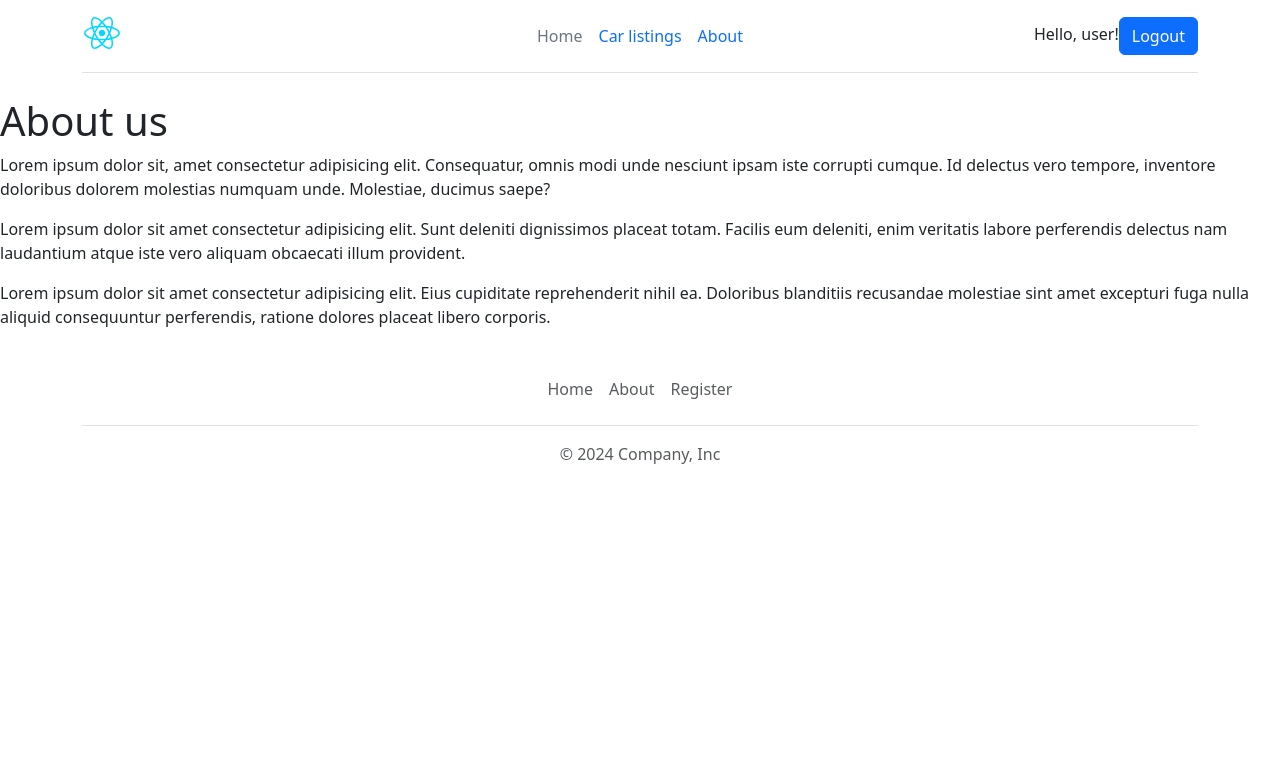
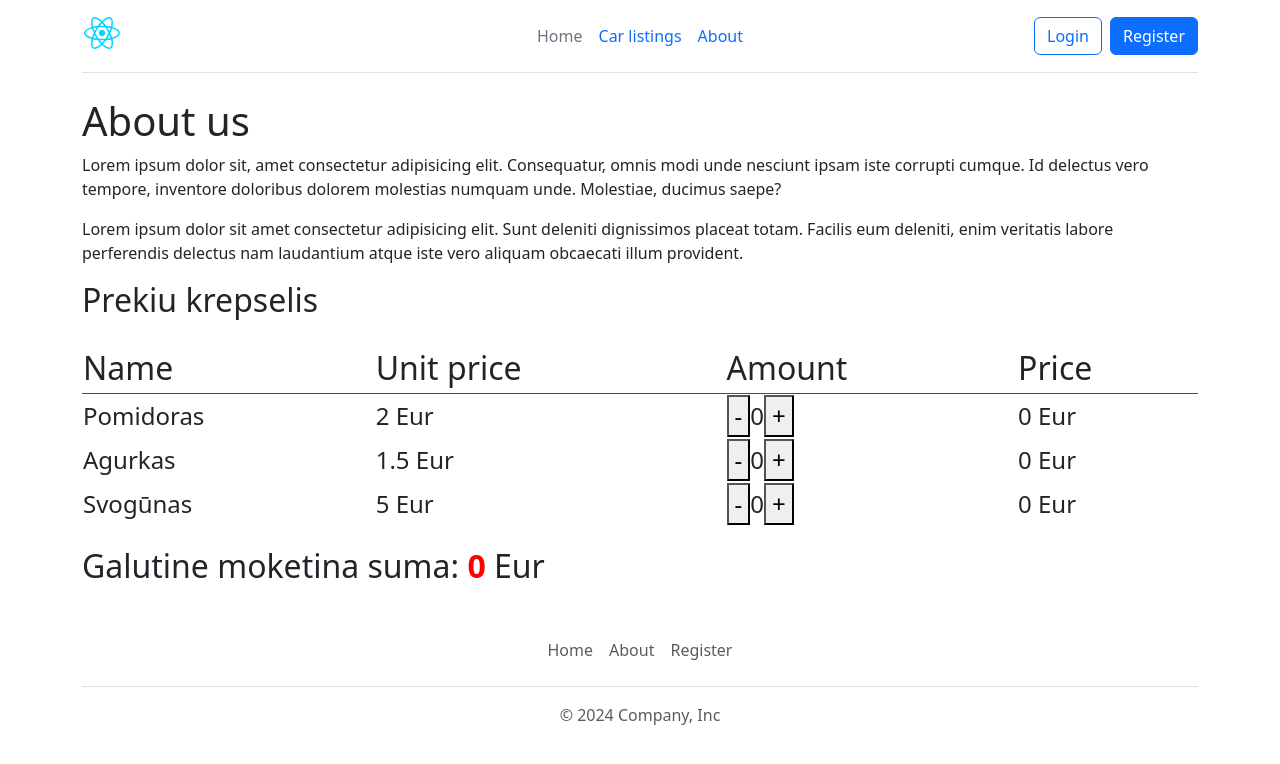
Before and after one commit to front-end-by-rimantas/48-grupe-auto, a React (Vite) app in the folder client/: page /about in a window 1280 px wide. Shown: the top 764 px of the page. Built offline with nearby package versions, Linux system fonts and the light colour scheme.

Commit message:
Callback

```diff
--- a/client/src/components/header/Header.jsx
+++ b/client/src/components/header/Header.jsx
@@ -2,7 +2,7 @@ import { Link } from 'react-router-dom';
 import logo from '../../assets/react.svg';
 
 export function Header() {
-    const isUserLoggedIn = true;
+    const isUserLoggedIn = false;
 
     const guestActions = (
         <div className="col-md-3 text-end">
--- /dev/null
+++ b/client/src/pages/about/Cart.jsx
@@ -0,0 +1,51 @@
+import { Item } from "./Item";
+import style from './Cart.module.css';
+import { useState } from "react";
+
+export function Cart() {
+    const [totalSum, setTotalSum] = useState(0);
+    const data = [
+        {
+            name: 'Pomidoras',
+            price: 2,
+            amount: 0,
+        },
+        {
+            name: 'Agurkas',
+            price: 1.5,
+            amount: 0,
+        },
+        {
+            name: 'Svogūnas',
+            price: 5,
+            amount: 0,
+        },
+    ];
+
+    function handleTotalSumChange(priceChange) {
+        setTotalSum(n => n + priceChange);
+    }
+
+    return (
+        <div className={style.cart}>
+            <h2>Prekiu krepselis</h2>
+            <table>
+                <thead className={style.thead}>
+                    <tr>
+                        <td>Name</td>
+                        <td>Unit price</td>
+                        <td>Amount</td>
+                        <td>Price</td>
+                    </tr>
+                </thead>
+                <tbody className={style.tbody}>
+                    {
+                        data.map((itemData, index) =>
+                            <Item key={index} data={itemData} onSumChange={handleTotalSumChange} />)
+                    }
+                </tbody>
+            </table>
+            <div className={style.total}>Galutine moketina suma: <span>{totalSum}</span> Eur</div>
+        </div>
+    );
+}
--- /dev/null
+++ b/client/src/pages/about/Cart.module.css
@@ -0,0 +1,24 @@
+.cart {
+    display: flex;
+    flex-direction: column;
+    gap: 1rem;
+}
+
+.thead {
+    font-size: 2rem;
+}
+.thead td {
+    border-bottom: 0.1rem solid red;
+}
+
+.tbody {
+    font-size: 1.5rem;
+}
+
+.total {
+    font-size: 2rem;
+}
+.total span {
+    font-weight: bold;
+    color: red;
+}
--- /dev/null
+++ b/client/src/pages/about/Item.jsx
@@ -0,0 +1,33 @@
+/* eslint-disable react/prop-types */
+
+import { useState } from "react";
+
+export function Item({ data, onSumChange }) {
+    const { name, price, amount: initialAmount } = data;
+    const [amount, setAmount] = useState(initialAmount);
+
+    function handleAmountPlus() {
+        setAmount(n => n + 1);
+        onSumChange(price);
+    }
+
+    function handleAmountMinus() {
+        if (amount > 0) {
+            setAmount(n => n - 1);
+            onSumChange(-price);
+        }
+    }
+
+    return (
+        <tr>
+            <td>{name}</td>
+            <td>{price} Eur</td>
+            <td>
+                <button onClick={handleAmountMinus}>-</button>
+                {amount}
+                <button onClick={handleAmountPlus}>+</button>
+            </td>
+            <td>{price * amount} Eur</td>
+        </tr>
+    );
+}
--- a/client/src/pages/about/PageAbout.jsx
+++ b/client/src/pages/about/PageAbout.jsx
@@ -1,10 +1,20 @@
+import { Cart } from "./Cart";
+
 export function PageAbout() {
     return (
-        <>
-            <h1>About us</h1>
-            <p>Lorem ipsum dolor sit, amet consectetur adipisicing elit. Consequatur, omnis modi unde nesciunt ipsam iste corrupti cumque. Id delectus vero tempore, inventore doloribus dolorem molestias numquam unde. Molestiae, ducimus saepe?</p>
-            <p>Lorem ipsum dolor sit amet consectetur adipisicing elit. Sunt deleniti dignissimos placeat totam. Facilis eum deleniti, enim veritatis labore perferendis delectus nam laudantium atque iste vero aliquam obcaecati illum provident.</p>
-            <p>Lorem ipsum dolor sit amet consectetur adipisicing elit. Eius cupiditate reprehenderit nihil ea. Doloribus blanditiis recusandae molestiae sint amet excepturi fuga nulla aliquid consequuntur perferendis, ratione dolores placeat libero corporis.</p>
-        </>
+        <section className="container">
+            <div className="row">
+                <h1 className="col-12">About us</h1>
+                <div className="col-12">
+                    <p>Lorem ipsum dolor sit, amet consectetur adipisicing elit. Consequatur, omnis modi unde nesciunt ipsam iste corrupti cumque. Id delectus vero tempore, inventore doloribus dolorem molestias numquam unde. Molestiae, ducimus saepe?</p>
+                    <p>Lorem ipsum dolor sit amet consectetur adipisicing elit. Sunt deleniti dignissimos placeat totam. Facilis eum deleniti, enim veritatis labore perferendis delectus nam laudantium atque iste vero aliquam obcaecati illum provident.</p>
+                </div>
+            </div>
+            <div className="row">
+                <div className="col-12">
+                    <Cart />
+                </div>
+            </div>
+        </section>
     )
 }
```
